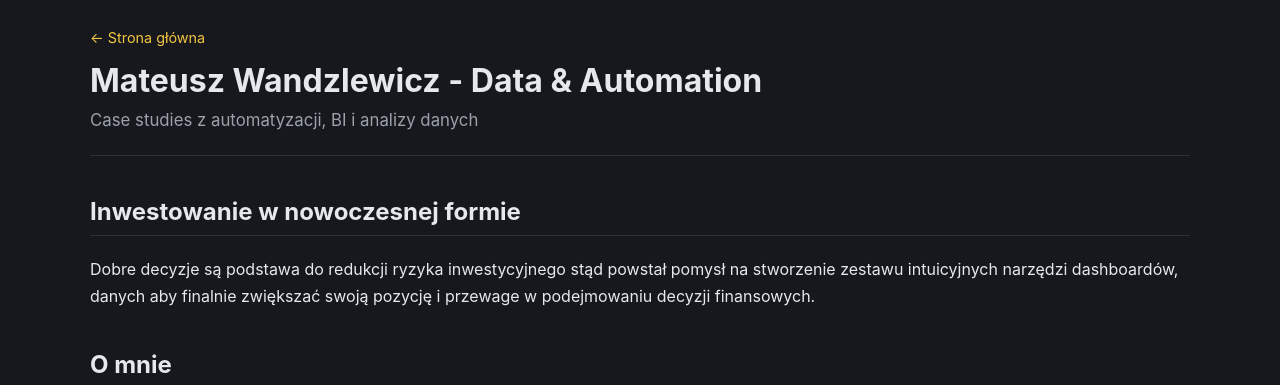
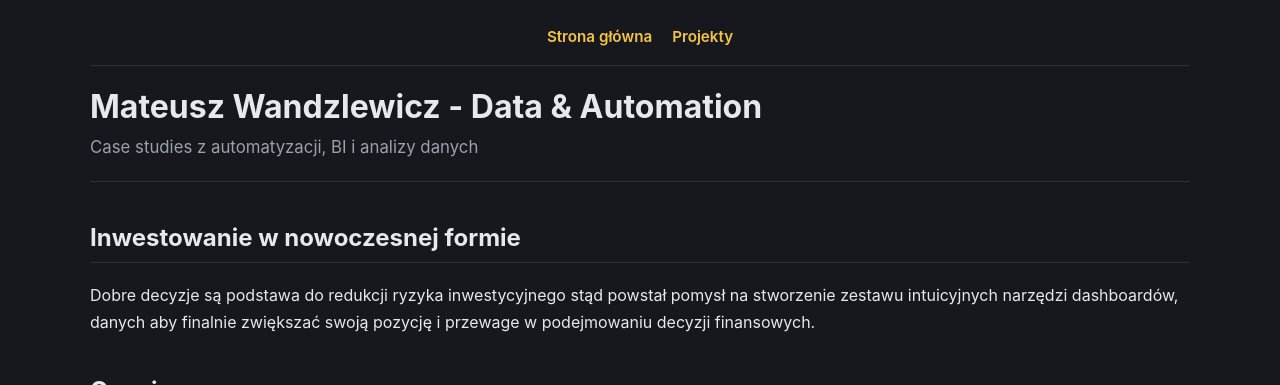
Before and after one commit to matiwan3/data-analysis, a Jekyll site: the page built from README.md, in a window 1280 px wide, cut to the strip 0-385 px from the top of the page. Built offline with Jekyll 4.4.1, drawn with Linux system fonts in a browser that asks for light colours; our own code applies the rules of GitHub Pages for plain Markdown files.

Commit message:
Add universal centered nav header (Strona główna / Projekty)
Replaces the home-page-only back link with a persistent nav bar shown
on every page, including the standalone loan calculator page which
previously had no way back to the homepage.

Co-Authored-By: Claude Sonnet 5 <noreply@anthropic.com>

```diff
--- a/_layouts/default.html
+++ b/_layouts/default.html
@@ -29,15 +29,22 @@
     margin: 0 auto;
   }
 
-  #title { margin-bottom: 30px; }
-  #title a.back-home {
-    display: inline-block;
-    margin-bottom: 10px;
-    font-size: 0.9em;
+  .site-nav {
+    display: flex;
+    justify-content: center;
+    gap: 20px;
+    margin-bottom: 20px;
+    padding-bottom: 16px;
+    border-bottom: 1px solid var(--border);
+  }
+  .site-nav a {
     color: var(--accent);
     text-decoration: none;
+    font-size: 0.95em;
+    font-weight: 600;
   }
-  #title a.back-home:hover { color: var(--accent2); }
+  .site-nav a:hover { color: var(--accent2); }
+  #title { margin-bottom: 30px; }
   #title h1 { font-size: 2em; margin: 0 0 6px; color: var(--text); }
   #title p { color: var(--muted); margin: 0; font-size: 1.05em; }
   #title hr {
@@ -133,8 +140,11 @@
 <body>
 <div class="wrapper">
 <section>
+<nav class="site-nav">
+  <a href="{{ '/' | relative_url }}">Strona główna</a>
+  <a href="{{ '/' | relative_url }}#projekty">Projekty</a>
+</nav>
 <div id="title">
-<a href="{{ '/' | relative_url }}" class="back-home">← Strona główna</a>
 <h1>{{ site.title | default: site.github.repository_name }}</h1>
 <p>{{ site.tagline | default: site.description | default: site.github.project_tagline }}</p>
 <hr>
```
Also changed, not shown: real-estate/kalkulator-raty.html (+19 -0 lines).
